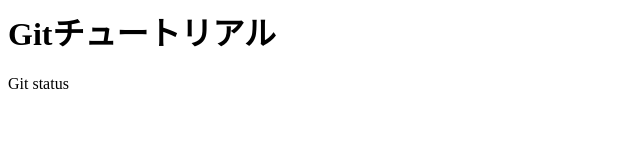
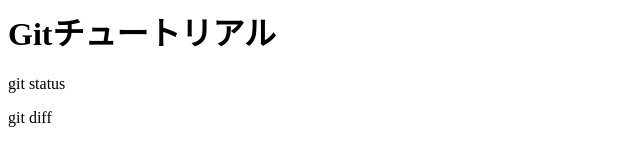
Before and after one commit to flumpool2223/git_tutotial, a plain HTML site: page index.html in a window 1280 px wide. Shown: the full height of the page, 0-640 px from the left. Drawn offline with Linux system fonts and the light colour scheme.

Commit message:
git diffコマンドの追記

```diff
--- a/index.html
+++ b/index.html
@@ -1,2 +1,3 @@
 <h1>Gitチュートリアル</h1>
-<p>Git status</p>
+<p>git status</p>
+<p>git diff</p>
```
